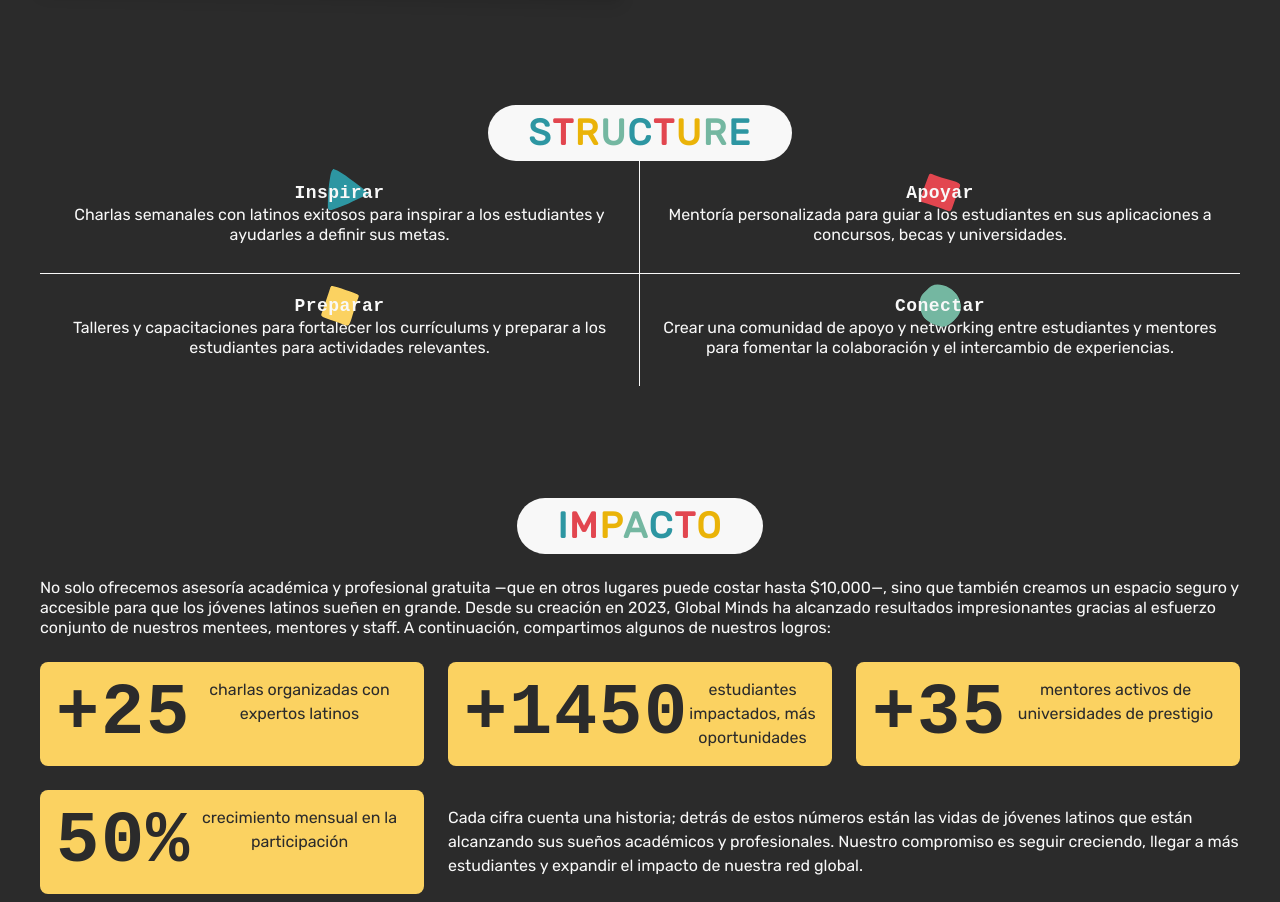
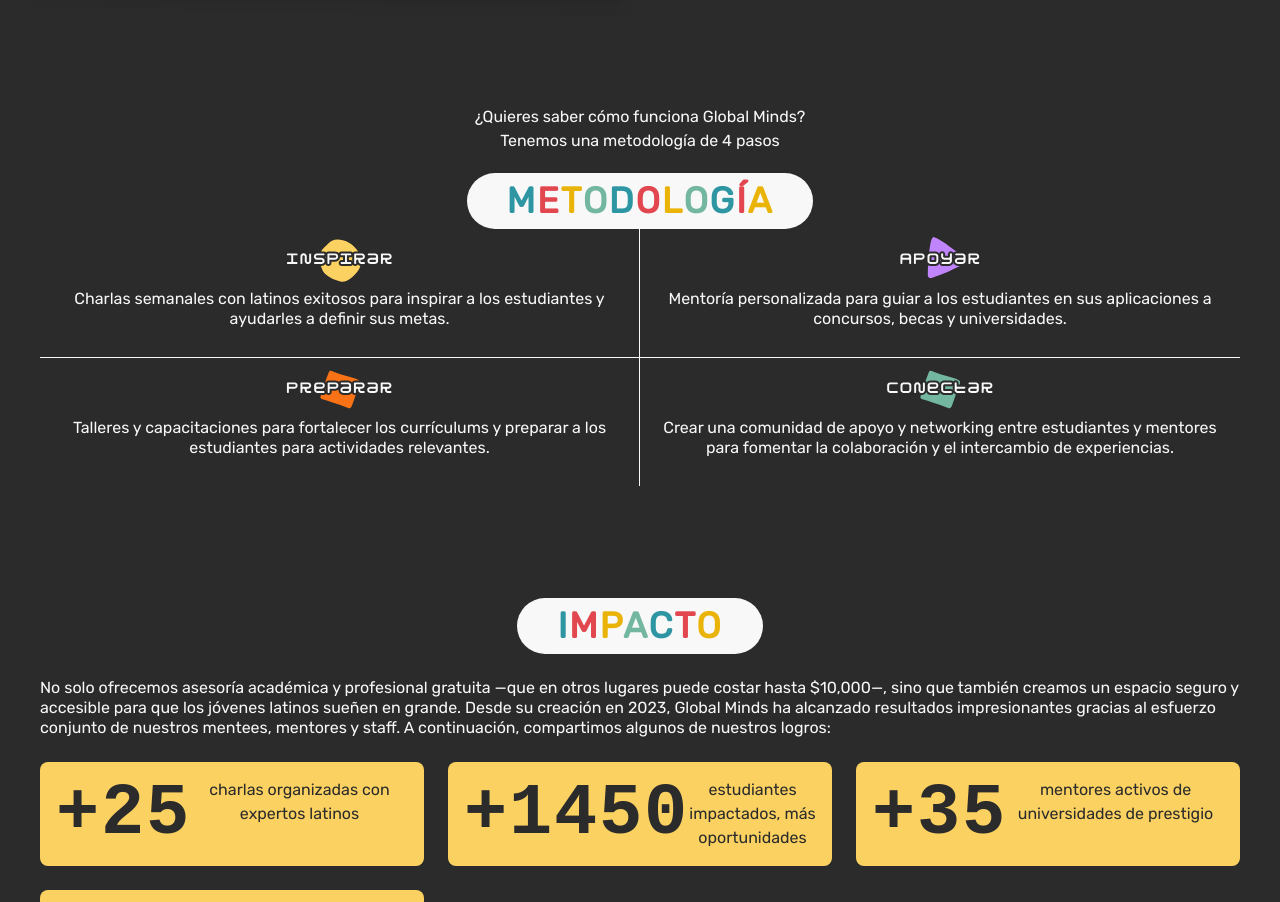
Before and after one commit to abigail-br987/globalminds, a Next.js app: page / in a window 1280 px wide. Shown: the part 1994-2896 px from the top of the page. Built offline with nearby package versions, Linux system fonts and the light colour scheme.

Commit message:
refactor and improve readability

```diff
--- a/src/components/Structure.tsx
+++ b/src/components/Structure.tsx
@@ -1,10 +1,54 @@
 "use client";
-import { structureItems } from "@/script/content";
 import ColorfulTitle from "./small_components/ColorfulTitle";
 import AnimatedDiv from "./small_components/AnimatedDiv";
 import AnimatedDiv3 from "./small_components/AnimatedDiv3";
 import { useRef } from "react";
 import { useInView } from "framer-motion";
+import Figure11 from "@/svg/Figure11";
+import Figure12 from "@/svg/Figure12";
+import Figure3 from "@/svg/Figure3";
+
+export const structureItems = [
+  {
+    title: "Inspirar",
+    description:
+      "Charlas semanales con latinos exitosos para inspirar a los estudiantes y ayudarles a definir sus metas.",
+    figure: (
+      <Figure3
+        className="w-10 absolute -rotate-45 z-0 fill-gbYellow"
+      />
+    ),
+  },
+  {
+    title: "Apoyar",
+    description:
+      "Mentoría personalizada para guiar a los estudiantes en sus aplicaciones a concursos, becas y universidades.",
+    figure: (
+      <Figure11
+        className="w-10 absolute -rotate-45 z-0  fill-purple-400"
+      />
+    ),
+  },
+  {
+    title: "Preparar",
+    description:
+      "Talleres y capacitaciones para fortalecer los currículums y preparar a los estudiantes para actividades relevantes.",
+    figure: (
+      <Figure12
+        color="gbBlue"
+        className="w-10 absolute -rotate-45 z-0  fill-orange-500"
+      />
+    ),
+  },
+  {
+    title: "Conectar",
+    description:
+      "Crear una comunidad de apoyo y networking entre estudiantes y mentores para fomentar la colaboración y el intercambio de experiencias.",
+    figure: <Figure12 className="w-10 absolute -rotate-45 z-0  fill-gbGreen" />,
+  },
+];
+
+
 
 function Structure() {
   const containerRef = useRef<HTMLDivElement | null>(null);
@@ -12,7 +56,9 @@ function Structure() {
 
   return (
     <AnimatedDiv className="text-center my-5 text-gbWhite flex flex-col items-center cursor-pointer">
-      <ColorfulTitle text="STRUCTURE" />
+      <span>¿Quieres saber cómo funciona Global Minds?</span>
+      <span className="mb-5"> Tenemos una metodología de 4 pasos</span>
+      <ColorfulTitle text="METODOLOGÍA" />
       <div ref={containerRef} className="grid grid-cols-1 md:grid-cols-2 text-center">
         {structureItems.map((item, index) => (
           <AnimatedDiv3
@@ -25,8 +71,9 @@ function Structure() {
             index={index}
             isInView={isInView}
           >
-            <div className="flex items-center justify-center">
-              <h3 className="z-10">{item.title}</h3>
+            <div className="flex items-center justify-center mb-5">
+              <h3 className="z-10 font-gotaRegular" style={{ WebkitTextStroke: "2px #2B2B2B",}} // Adjust as needed
+              >{item.title}</h3>
               {item.figure}
             </div>
             <p>{item.description}</p>
```
